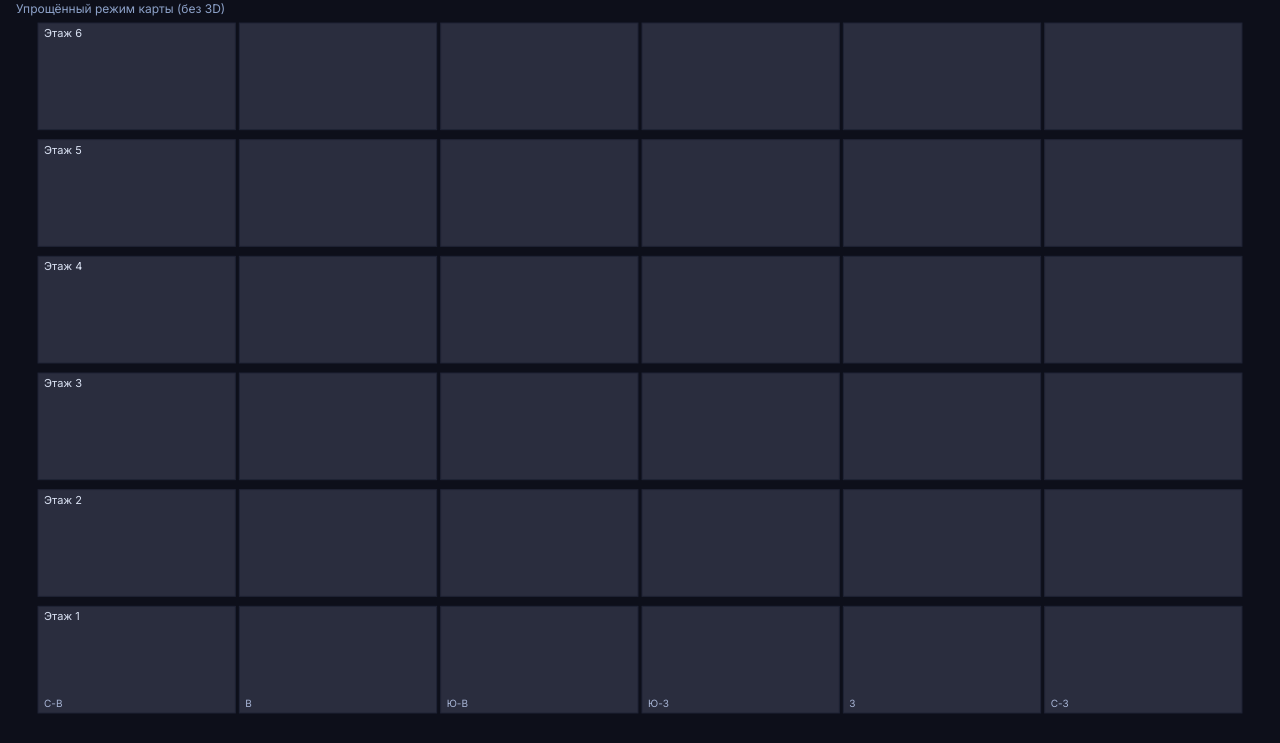
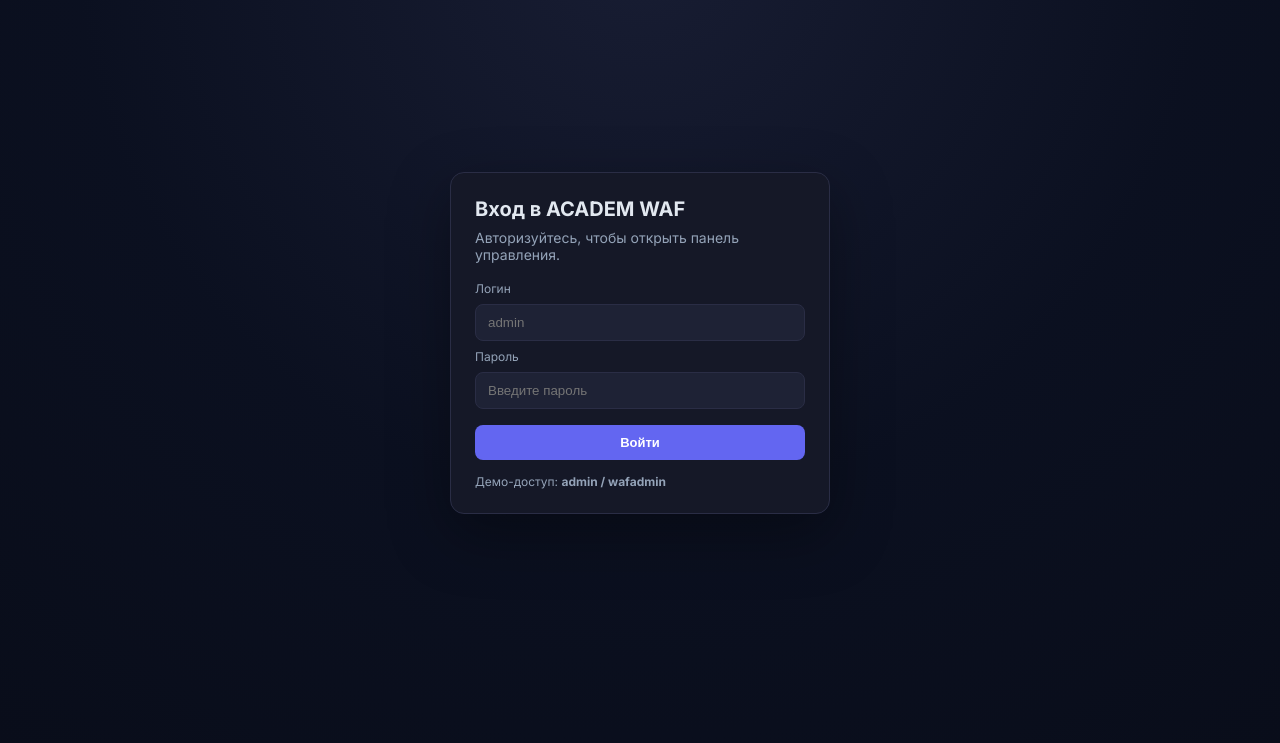
Before and after one commit to arty300/ART_WAF, a plain HTML site: page web/index.html in a window 1280 px wide. Shown: the part 57-800 px from the top of the page. Drawn offline with nearby package versions, Linux system fonts and the light colour scheme; no server answers.

Commit message:
Add login screen before admin dashboard

```diff
--- a/web/css/style.css
+++ b/web/css/style.css
@@ -424,3 +424,74 @@ tbody td {
 ::-webkit-scrollbar-track { background: transparent; }
 ::-webkit-scrollbar-thumb { background: var(--border); border-radius: 3px; }
 ::-webkit-scrollbar-thumb:hover { background: #3a3f5a; }
+
+.app-hidden {
+  display: none;
+}
+
+.login-screen {
+  min-height: 100vh;
+  display: flex;
+  align-items: center;
+  justify-content: center;
+  padding: 24px;
+  background: radial-gradient(circle at top, #181d33 0%, #0b1020 55%, #090d1a 100%);
+}
+
+.login-screen.hidden {
+  display: none;
+}
+
+.login-card {
+  width: 100%;
+  max-width: 380px;
+  background: rgba(22, 25, 39, 0.95);
+  border: 1px solid var(--border);
+  border-radius: 14px;
+  padding: 24px;
+  box-shadow: 0 20px 60px rgba(0, 0, 0, 0.35);
+}
+
+.login-card h1 {
+  margin-bottom: 8px;
+  font-size: 20px;
+}
+
+.login-card p {
+  color: var(--text-dim);
+  margin-bottom: 18px;
+}
+
+.login-form {
+  display: flex;
+  flex-direction: column;
+  gap: 8px;
+}
+
+.login-form label {
+  font-size: 12px;
+  color: var(--text-dim);
+}
+
+.login-form input {
+  padding: 10px 12px;
+  background: var(--surface2);
+  border: 1px solid var(--border);
+  border-radius: var(--radius);
+  color: var(--text);
+}
+
+.login-form input:focus {
+  outline: none;
+  border-color: var(--accent);
+}
+
+.login-hint {
+  margin-top: 6px;
+  color: var(--text-dim);
+  font-size: 12px;
+}
+
+.tab-logout {
+  margin-left: auto;
+}
--- a/web/index.html
+++ b/web/index.html
@@ -9,7 +9,24 @@
   <link rel="stylesheet" href="/css/style.css" />
 </head>
 <body>
-<div class="app">
+<div id="login-screen" class="login-screen">
+  <div class="login-card">
+    <h1>Вход в ACADEM WAF</h1>
+    <p>Авторизуйтесь, чтобы открыть панель управления.</p>
+    <form id="login-form" class="login-form" onsubmit="return false">
+      <label for="login-username">Логин</label>
+      <input id="login-username" type="text" placeholder="admin" autocomplete="username" />
+
+      <label for="login-password">Пароль</label>
+      <input id="login-password" type="password" placeholder="Введите пароль" autocomplete="current-password" />
+
+      <button id="login-btn" class="btn-save" type="button">Войти</button>
+      <span class="login-hint">Демо-доступ: <b>admin / wafadmin</b></span>
+    </form>
+  </div>
+</div>
+
+<div class="app app-hidden" id="app-shell">
 
   <!-- Navigation -->
   <nav>
@@ -19,6 +36,7 @@
       Логи <span class="badge" id="log-counter">0</span>
     </button>
     <button class="tab-btn" data-tab="settings">Настройки</button>
+    <button class="tab-btn tab-logout" id="logout-btn">Выйти</button>
   </nav>
 
   <div class="content">
--- a/web/js/app.js
+++ b/web/js/app.js
@@ -22,13 +22,85 @@ const logCounter   = document.getElementById('log-counter');
 const clearLogsBtn = document.getElementById('clear-logs-btn');
 const settingsForm = document.getElementById('settings-form');
 const saveSettingsBtn = document.getElementById('save-settings-btn');
+const loginScreen = document.getElementById('login-screen');
+const appShell = document.getElementById('app-shell');
+const loginForm = document.getElementById('login-form');
+const loginBtn = document.getElementById('login-btn');
+const logoutBtn = document.getElementById('logout-btn');
+const loginUsername = document.getElementById('login-username');
+const loginPassword = document.getElementById('login-password');
+
+const AUTH_USER = 'admin';
+const AUTH_PASSWORD = 'wafadmin';
+const AUTH_KEY = 'academ_waf_auth';
 
 let sidebarState = { floor: null, edge: null };
 let logCount = 0;
 
+function showApp() {
+  loginScreen.classList.add('hidden');
+  appShell.classList.remove('app-hidden');
+}
+
+function showLogin() {
+  loginScreen.classList.remove('hidden');
+  appShell.classList.add('app-hidden');
+  loginPassword.value = '';
+}
+
+function isAuthorized() {
+  return localStorage.getItem(AUTH_KEY) === '1';
+}
+
+function setAuthorized(value) {
+  if (value) {
+    localStorage.setItem(AUTH_KEY, '1');
+  } else {
+    localStorage.removeItem(AUTH_KEY);
+  }
+}
+
+async function doLogin() {
+  const username = loginUsername.value.trim();
+  const password = loginPassword.value;
+
+  if (username !== AUTH_USER || password !== AUTH_PASSWORD) {
+    showToast('Неверный логин или пароль', true);
+    return;
+  }
+
+  setAuthorized(true);
+  showApp();
+  if (!wsClient) {
+    await initBuilding();
+    await loadHistory();
+  }
+  showToast('Добро пожаловать!');
+}
+
+function doLogout() {
+  setAuthorized(false);
+  location.reload();
+}
+
+loginBtn?.addEventListener('click', () => {
+  doLogin();
+});
+
+loginForm?.addEventListener('keydown', (e) => {
+  if (e.key === 'Enter') {
+    doLogin();
+  }
+});
+
+logoutBtn?.addEventListener('click', () => {
+  doLogout();
+});
+
 // ─── Tab routing ──────────────────────────────────────────────────────────────
 tabs.forEach(btn => {
   btn.addEventListener('click', () => {
+    if (!btn.dataset.tab) return;
     tabs.forEach(t => t.classList.remove('active'));
     pages.forEach(p => p.classList.remove('active'));
     btn.classList.add('active');
@@ -250,5 +322,10 @@ function showToast(msg, isError = false) {
 }
 
 // ─── Boot ─────────────────────────────────────────────────────────────────────
-initBuilding();
-loadHistory();
+if (isAuthorized()) {
+  showApp();
+  initBuilding();
+  loadHistory();
+} else {
+  showLogin();
+}
```
